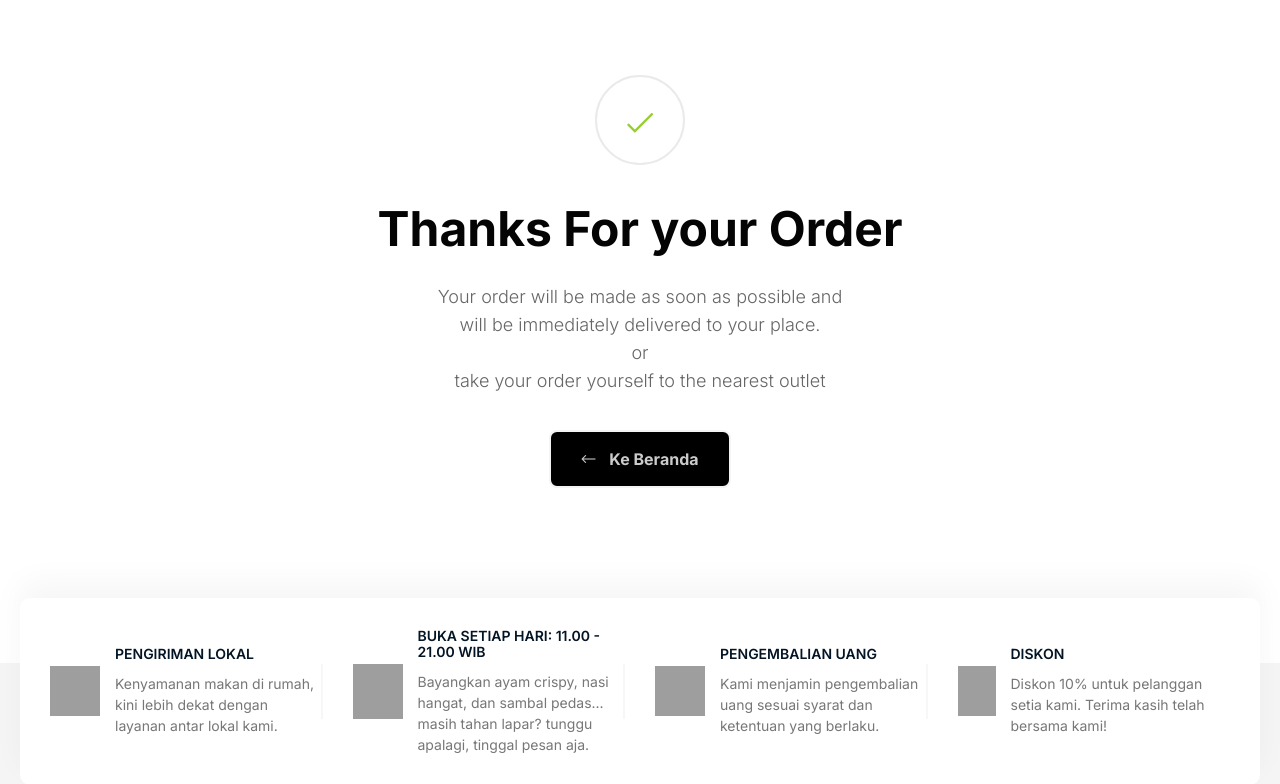
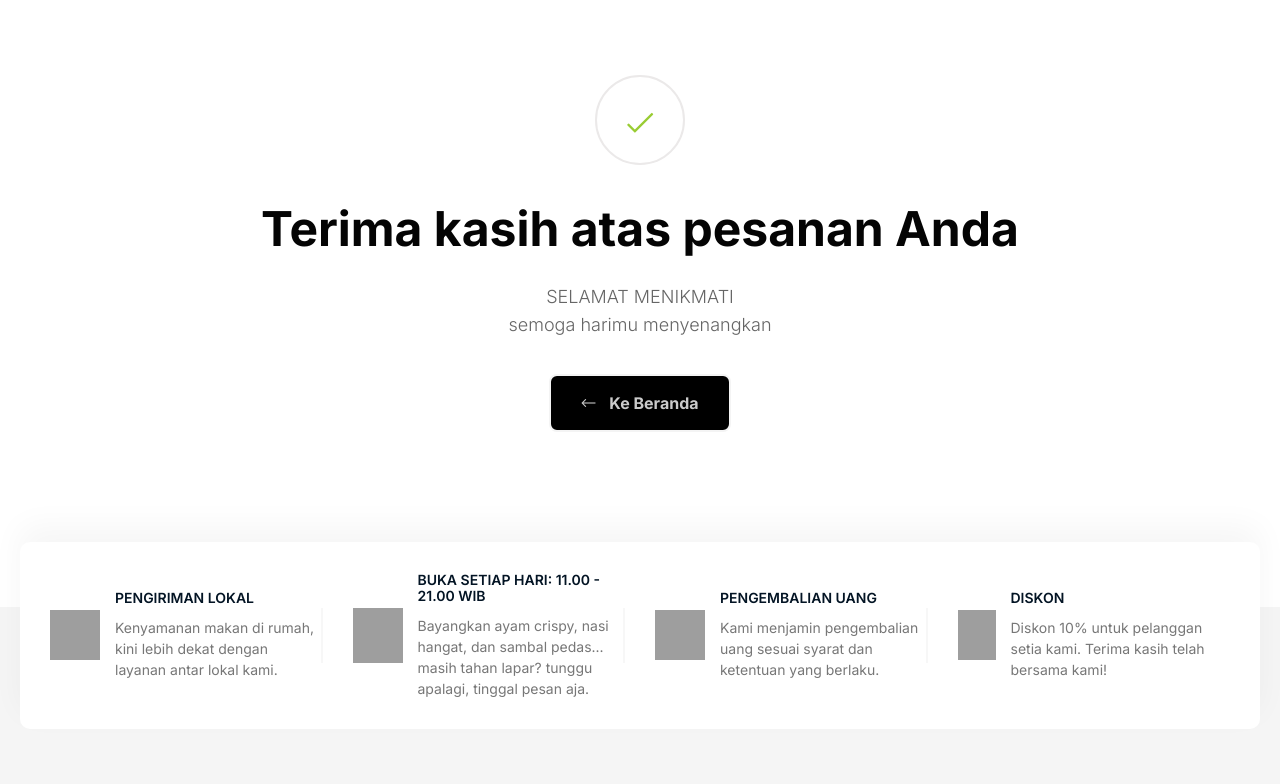
Before and after one commit to MuhamadMudrikaRidho/web_chicken_yaska, a Flask app: page /order/thankyou in a window 1280 px wide. Shown: the part 199-983 px from the top of the page. Run offline with Flask 3, Linux system fonts and the light colour scheme; some libraries are stand-ins or nearby versions; grey boxes are pictures that could not be loaded.

Commit message:
typo thank you

```diff
--- a/templates/thank-you.html
+++ b/templates/thank-you.html
@@ -7,11 +7,10 @@
         <i class="fal fa-check"></i>
       </div>
       <div class="section-title">
-        <h2 class="sub-title">Thanks For your Order</h2>
+        <h2 class="sub-title">Terima kasih atas pesanan Anda</h2>
         <h3 class="sect-title">
-          Your order will be made as soon as possible and<br />
-          will be immediately delivered to your place.<br />or<br />take your
-          order yourself to the nearest outlet
+          SELAMAT MENIKMATI<br />
+          semoga harimu menyenangkan<br />
         </h3>
       </div>
       <div class="section-button">
```
